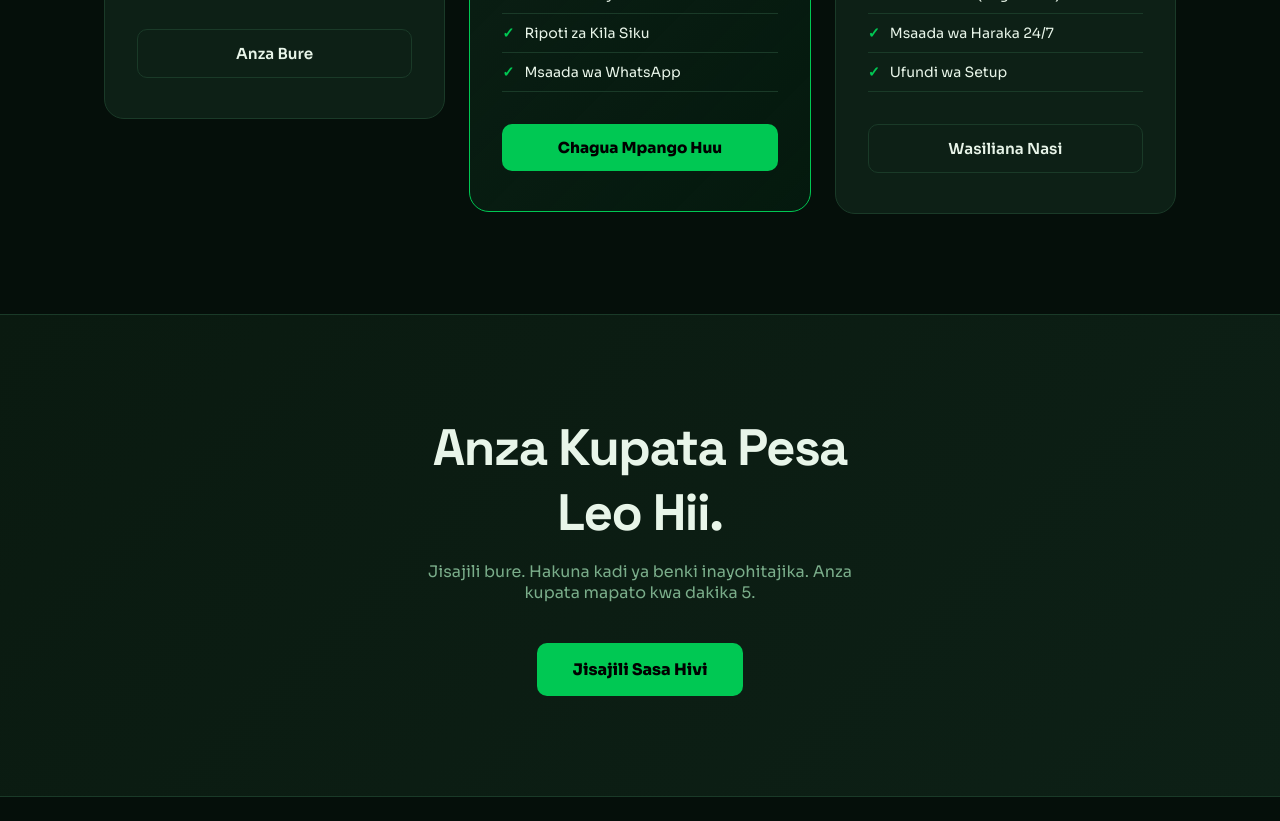
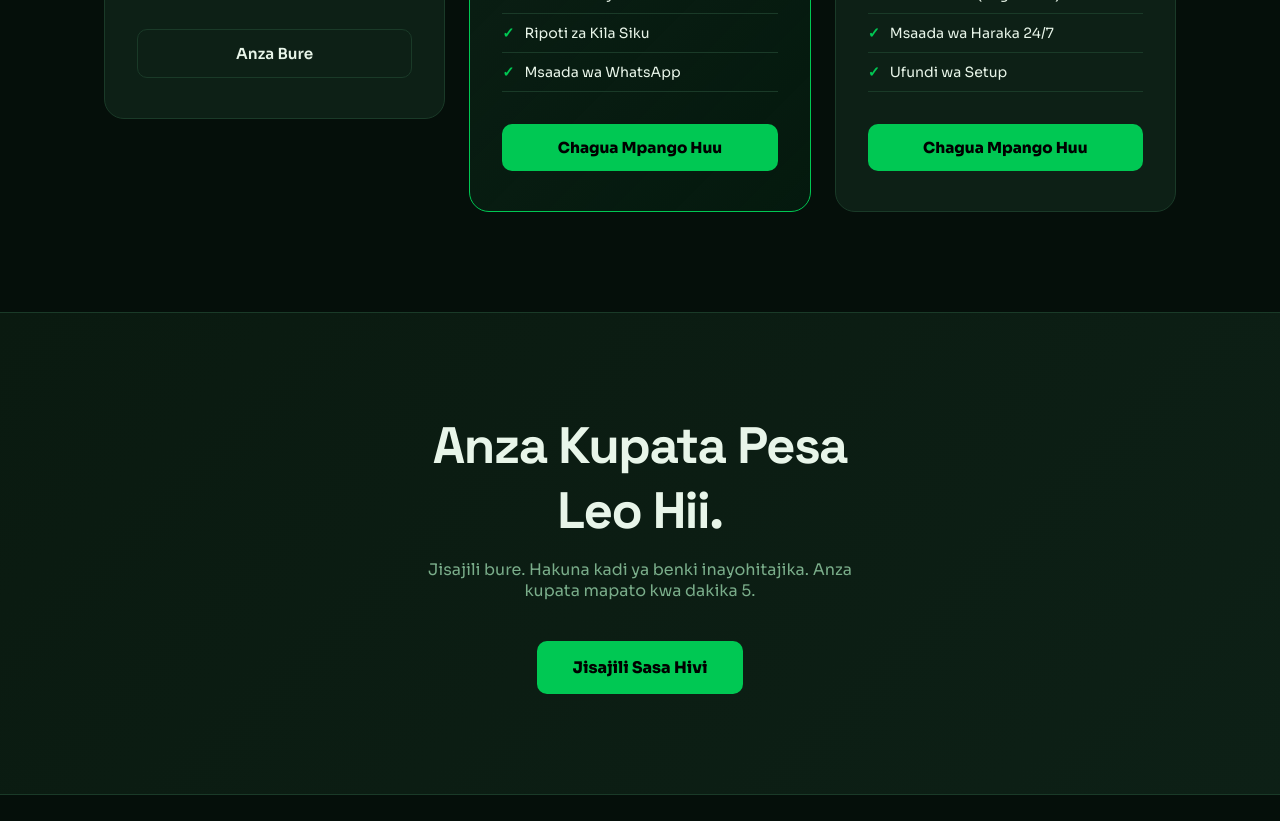
Before and after one commit to samtunes-wifi/Wifipesa, a website: page wifipesa-landing.html in a window 1280 px wide. Shown: the part 3067-3888 px from the top of the page. Drawn offline with Linux system fonts and the light colour scheme.

Commit message:
Replace Wasiliana Nasi button with Chagua Mpango Huu on Pro plan - direct link to auth page

```diff
--- a/wifipesa-landing.html
+++ b/wifipesa-landing.html
@@ -680,7 +680,7 @@
           <li>Msaada wa Haraka 24/7</li>
           <li>Ufundi wa Setup</li>
         </ul>
-        <a href="wifipesa-auth.html" class="btn-outline" style="width:100%; padding:14px; border-radius:10px; cursor:pointer; font-family:'Sora',sans-serif; font-size:0.95rem; text-align:center;">Wasiliana Nasi</a>
+        <a href="wifipesa-auth.html" class="btn-primary" style="width:100%; padding:14px; border-radius:10px; cursor:pointer; font-family:'Sora',sans-serif; font-size:0.95rem; text-align:center; text-decoration:none; display:block;">Chagua Mpango Huu</a>
       </div>
     </div>
   </section>
```
